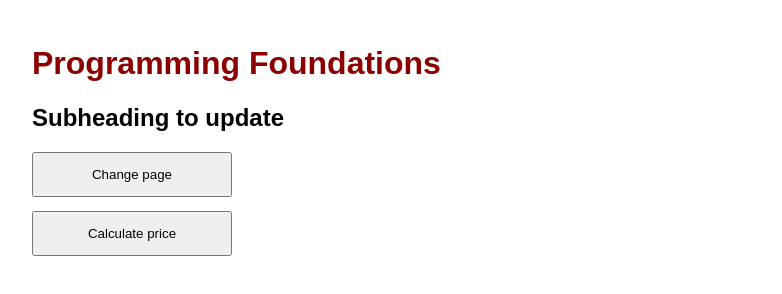
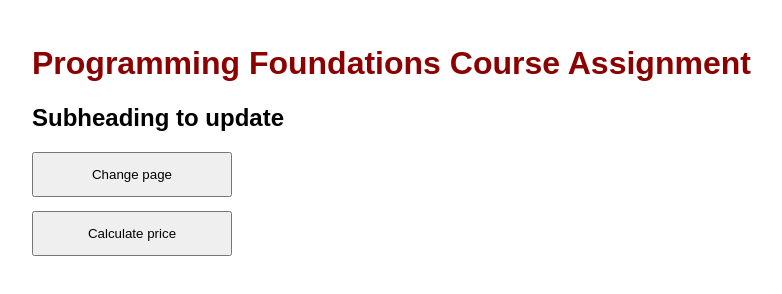
Before and after one commit to Noroff-FEU-Assignments/programming-foundations-ca-KarolinaSzymanska899, a plain HTML site: page index.html in a window 1280 px wide. Shown: the whole page, without its empty margins (24-806 px from the left). Drawn offline with Linux system fonts and the light colour scheme.

Commit message:
changed h1

```diff
--- a/index.html
+++ b/index.html
@@ -10,7 +10,7 @@
 
   <body>
     <div class="container">
-      <h1>Programming Foundations</h1>
+      <h1>Programming Foundations Course Assignment</h1>
 
       <h2>Subheading to update</h2>
 
```
